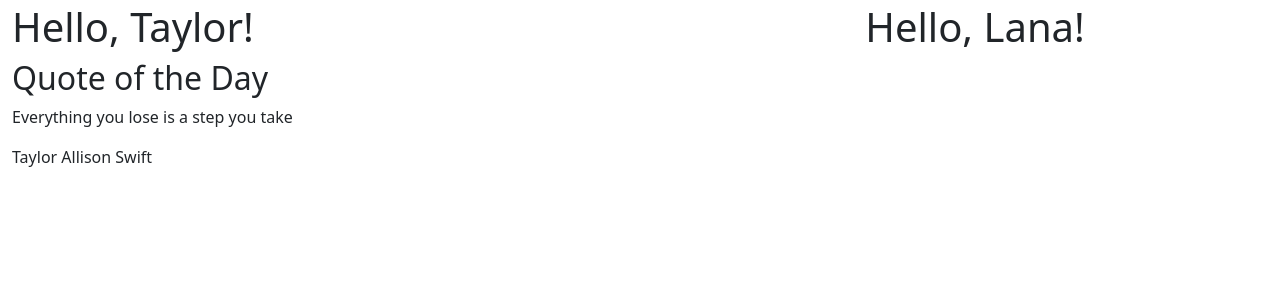
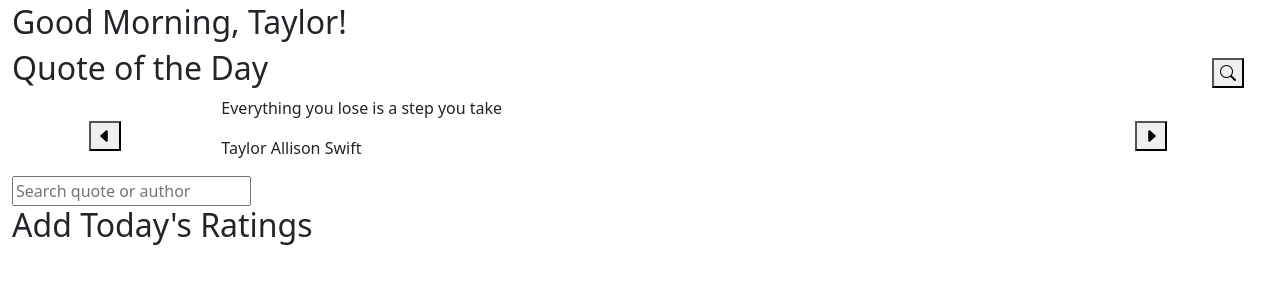
Before and after one commit to aungminthant13/DailyZen, a PHP site: page /home.php in a window 1280 px wide. Shown: the part 13-316 px from the top of the page. Run offline with PHP 8.4, Linux system fonts and the light colour scheme; some web fonts are replaced.

Commit message:
quote, quote overlay

```diff
--- a/app/home.php
+++ b/app/home.php
@@ -5,13 +5,12 @@
     <title>DailyZen</title>
     <!-- Required meta tags -->
     <meta charset="utf-8" />
-    <meta
-        name="viewport"
-        content="width=device-width, initial-scale=1, shrink-to-fit=no" />
+    <meta name="viewport" content="width=device-width, initial-scale=1, shrink-to-fit=no" />
 
     <!-- CSS -->
     <link rel="stylesheet" href="../css/style.css">
     <link rel="stylesheet" href="../css/quote.css">
+    <link rel="stylesheet" href="../css/overlay.css">
 
     <!-- Google Fonts -->
     <link rel="preconnect" href="https://fonts.googleapis.com">
@@ -19,11 +18,13 @@
     <link href="https://fonts.googleapis.com/css2?family=DM+Serif+Text:ital@0;1&family=Neuton:ital,wght@0,200;0,300;0,400;0,700;0,800;1,400&family=Nunito:ital,wght@0,200..1000;1,200..1000&display=swap" rel="stylesheet">
 
     <!-- Bootstrap CSS v5.2.1 -->
-    <link
-        href="https://cdn.jsdelivr.net/npm/bootstrap@5.3.2/dist/css/bootstrap.min.css"
+    <link href="https://cdn.jsdelivr.net/npm/bootstrap@5.3.2/dist/css/bootstrap.min.css"
         rel="stylesheet"
         integrity="sha384-T3c6CoIi6uLrA9TneNEoa7RxnatzjcDSCmG1MXxSR1GAsXEV/Dwwykc2MPK8M2HN"
         crossorigin="anonymous" />
+
+    <link href="https://cdn.jsdelivr.net/npm/bootstrap-icons/font/bootstrap-icons.css" rel="stylesheet">
+
 </head>
 
 <body class="home-main">
@@ -31,41 +32,101 @@
         <div class="navbar"></div>
         <div class="container-fluid custom-container">
             <div class="row block">
-                <div class="col-8">
-                    <h1>Hello, Taylor!</h1>
-                </div>
-                <div class="col-4">
-                    <h1>Hello, Lana!</h1>
+                <div class="col-12">
+                    <h2>Good Morning, Taylor!</h2>
                 </div>
             </div>
 
             <div class="row block">
-                <h2 class="heading">Quote of the Day</h2>
 
-                <div class="row justify-content-center">
-                    <div>
-                        <blockquote>
-                            <p>Everything you lose is a step you take</p>
-                            <p>Taylor Allison Swift</p>
-                        </blockquote>
+                <div class="row align-items-center">
+                    <div class="col-11">
+                        <h2 class="heading w-100">Quote of the Day</h2>
                     </div>
 
+                    <div class="col-1 d-flex justify-content-end">
+                        <button id="home-quote-search-btn" class="">
+                            <i class="bi bi-search"></i>
+                        </button>
+                    </div>
+                </div>
+
+                <div class="row">
+                    <div class="col-2 d-flex align-items-center justify-content-center">
+                        <button class="btn-icon" id="previous-quote">
+                            <i class="bi bi-caret-left-fill"></i>
+                        </button>
+                    </div>
+
+                    <div class="col-8">
+                        <div class="">
+                            <blockquote>
+                                <p>Everything you lose is a step you take</p>
+                                <p>Taylor Allison Swift</p>
+                            </blockquote>
+                        </div>
+                    </div>
+
+                    <div class="col-2 d-flex align-items-center justify-content-center">
+                        <button class="btn-icon" id="next-quote">
+                            <i class="bi bi-caret-right-fill"></i>
+                        </button>
+                    </div>
                 </div>
             </div>
 
+            <div id="overlay" class="overlay">
+                <div class="overlay-content">
+                    <input type="text" id="overlay-search-bar" placeholder="Search quote or author">
+                    <div id="overlay-search-results" class="dropdown-content">
+                        <div id="overlay-search-result-quote"></div>
+                        <div id="overlay-search-result-author"></div>
+                    </div>
+                </div>
+            </div>
+
+            <div class="row block">
+                <div class="row heading"><h2>Add Today's Ratings</h2></div>
+
+            </div>
         </div>
     </main>
+
+    <!-- jQuery Library -->
+    <script src="https://code.jquery.com/jquery-3.6.0.min.js"></script>
+
+    <!-- Custom Script -->
+    <script>
+        $(document).ready(function() {
+            // Show overlay when button is pressed
+            $('#home-quote-search-btn').on('click', function() {
+                $('.overlay').css('display', 'flex');
+            });
+
+            // Close overlay when clicking outside of it
+            $(document).on('click', function(e) {
+                if (!$(e.target).closest('.overlay-content, #home-quote-search-btn').length) {
+                    $('#overlay').hide();
+                }
+            });
+
+            // Prevent closing overlay when clicking inside the overlay content
+            $('.overlay-content').on('click', function(e) {
+                e.stopPropagation();
+            });
+        });
+    </script>
+
     <footer>
         <!-- place footer here -->
     </footer>
+
     <!-- Bootstrap JavaScript Libraries -->
-    <script
-        src="https://cdn.jsdelivr.net/npm/@popperjs/core@2.11.8/dist/umd/popper.min.js"
+    <script src="https://cdn.jsdelivr.net/npm/@popperjs/core@2.11.8/dist/umd/popper.min.js"
         integrity="sha384-I7E8VVD/ismYTF4hNIPjVp/Zjvgyol6VFvRkX/vR+Vc4jQkC+hVqc2pM8ODewa9r"
         crossorigin="anonymous"></script>
 
-    <script
-        src="https://cdn.jsdelivr.net/npm/bootstrap@5.3.2/dist/js/bootstrap.min.js"
+    <script src="https://cdn.jsdelivr.net/npm/bootstrap@5.3.2/dist/js/bootstrap.min.js"
         integrity="sha384-BBtl+eGJRgqQAUMxJ7pMwbEyER4l1g+O15P+16Ep7Q9Q+zqX6gSbd85u4mG4QzX+"
         crossorigin="anonymous"></script>
 </body>
--- a/app/login.php
+++ b/app/login.php
@@ -7,7 +7,7 @@
     <meta name="viewport" content="width=device-width, initial-scale=1, shrink-to-fit=no" />
 
     <!-- CSS -->
-    <link rel="stylesheet" href="../css/style.css">
+    <link rel="stylesheet" href="../css/login.css">
 
     <!-- Bootstrap CSS v5.2.1 -->
     <link href="https://cdn.jsdelivr.net/npm/bootstrap@5.3.2/dist/css/bootstrap.min.css" rel="stylesheet" crossorigin="anonymous" />
--- a/app/register.php
+++ b/app/register.php
@@ -8,7 +8,7 @@
     <meta name="viewport" content="width=device-width, initial-scale=1, shrink-to-fit=no" />
 
     <!-- CSS -->
-    <link rel="stylesheet" href="../css/style.css">
+    <link rel="stylesheet" href="../css/login.css">
 
     <!-- Bootstrap CSS v5.2.1 -->
     <link href="https://cdn.jsdelivr.net/npm/bootstrap@5.3.2/dist/css/bootstrap.min.css" rel="stylesheet" integrity="sha384-T3c6CoIi6uLrA9TneNEoa7RxnatzjcDSCmG1MXxSR1GAsXEV/Dwwykc2MPK8M2HN" crossorigin="anonymous" />
--- a/css/quote.css
+++ b/css/quote.css
@@ -1,7 +1,9 @@
 blockquote {
-    width: 60%;
-    max-width: 60%;
+    width: 100%;
+    max-width: 100%;
     margin:auto;
+    padding-left: 10px;
+    padding-right: 10px;
 
     border-radius: 25px;
     border: 2px solid;
```
Also changed, not shown: css/login.css (added, +73 -0 lines), css/overlay.css (added, +45 -0 lines), css/style.css (+34 -77 lines).
